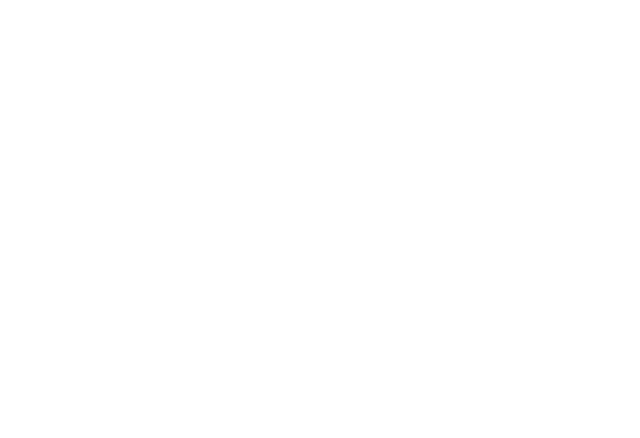
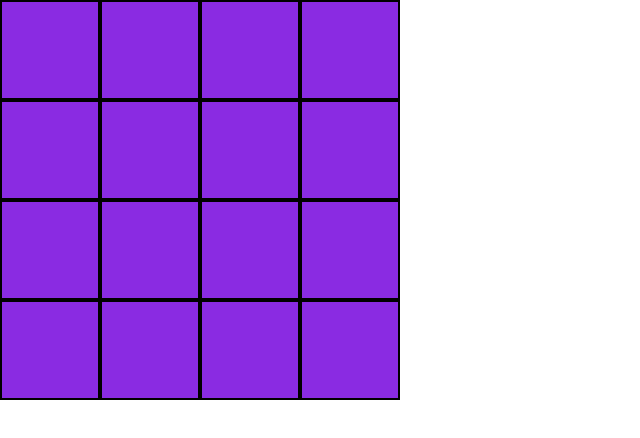
Before and after one commit to robot-albatross/Etch-a-sketch, a plain HTML site: page index.html in a window 1280 px wide. Shown: the whole page, without its empty margins (0-640 px from the left). Drawn offline with Linux system fonts and the light colour scheme.

Commit message:
feat. made a 16x16 div wall

```diff
--- a/index.js
+++ b/index.js
@@ -0,0 +1,9 @@
+let bigBox = document.createElement("div");
+bigBox.classList.add("bigBox");
+document.body.appendChild(bigBox);
+
+for (let i = 1; i <= 16; i++) {
+    let littleBox = document.createElement("div");
+    littleBox.classList.add("littleBox");
+    bigBox.appendChild(littleBox);
+}
--- a/style.css
+++ b/style.css
@@ -0,0 +1,19 @@
+body {
+    padding: 0;
+    margin: 0;
+}
+
+.bigBox {
+    width: 400px;
+    height: 400px;
+    font-size: 0;
+}
+
+.littleBox {
+    box-sizing: border-box;
+    border: 2px solid black;
+    background-color: blueviolet;/*rgba(100, 100, 200, 0);*/
+    width: 100px;
+    height: 100px;
+    display: inline-block;
+}
```
Also changed, not shown: index.html (+0 -1 lines).
